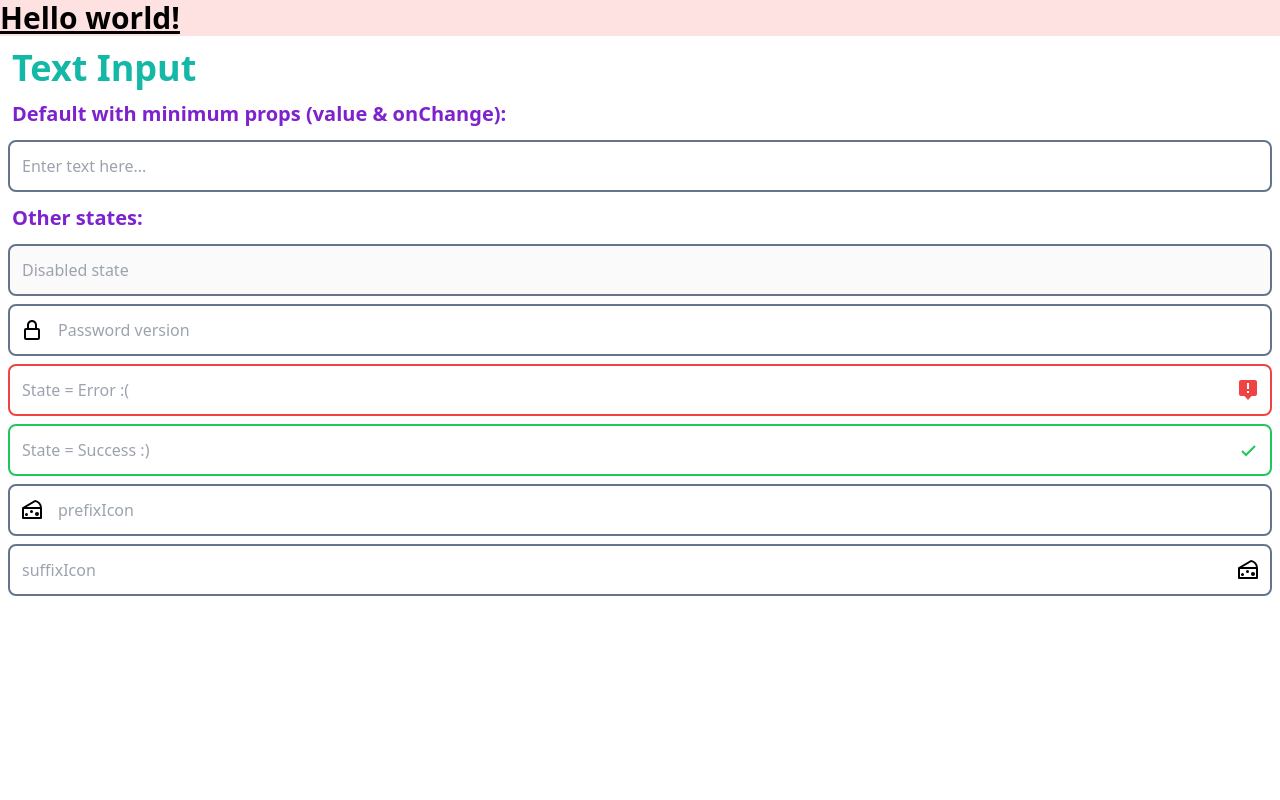
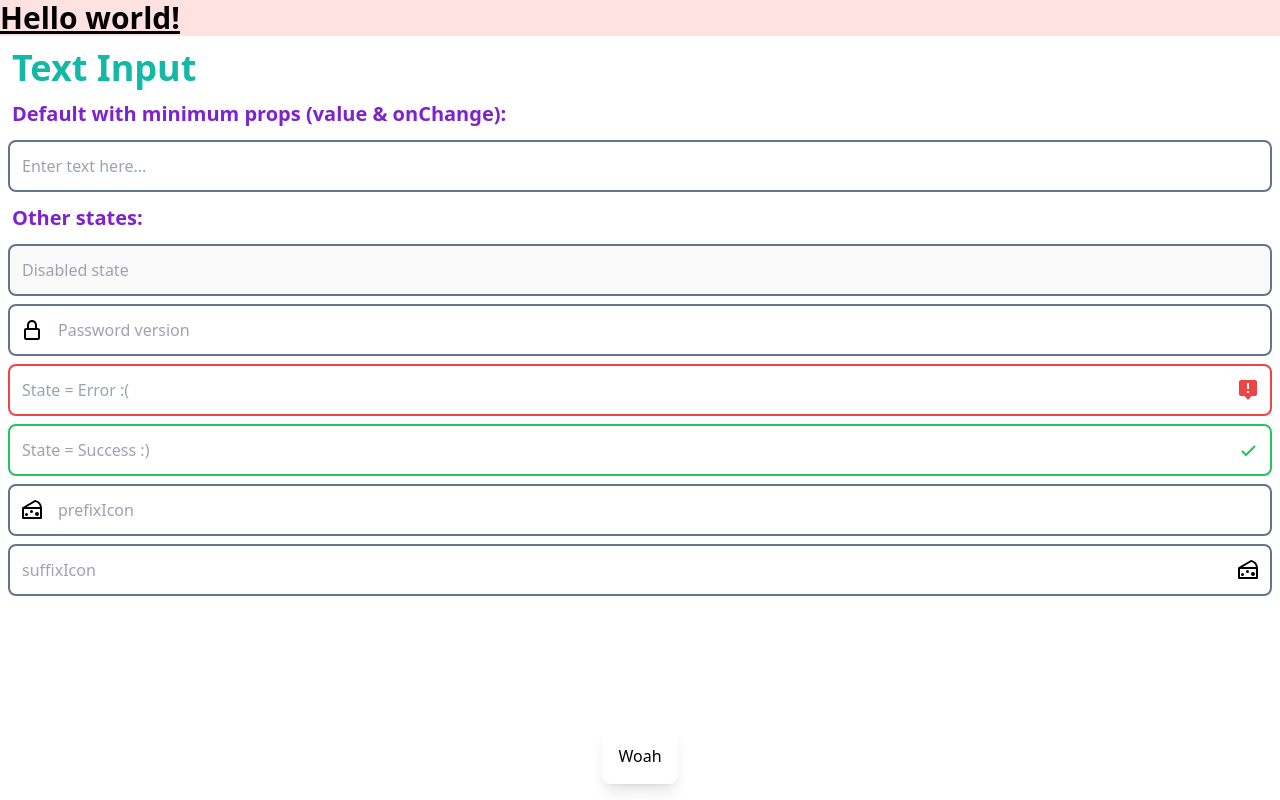
Before and after one commit to fractal-bootcamp/component-library-blders, a React (Vite) app: page / in a window 1280 px wide. Built offline with nearby package versions, Linux system fonts and the light colour scheme.

Commit message:
working build

```diff
--- a/src/LuiExamples.tsx
+++ b/src/LuiExamples.tsx
@@ -1,5 +1,9 @@
 import { useState } from "react";
 import { TextInput } from "./components/TextInput";
+import { Alert } from "./components/Alert";
+
+
+
 
 export const LuiExamples = () => {
 
@@ -41,6 +45,7 @@ export const LuiExamples = () => {
                 <div>
                     <TextInput value={dummyInputText} onChange={setDummyInputText} placeholderText='suffixIcon' suffixIcon={sampleIcon} />
                 </div>
+                <Alert message="Woah" />
             </div>
         </>
     )
--- a/src/components/Alert.tsx
+++ b/src/components/Alert.tsx
@@ -5,18 +5,23 @@ import { fetchIcon } from "../services/fetchIcon";
 import { IconType } from "react-icons";
 
 
-
-
-
-
+type Urgency = "info" | "success" | "warning" | "error"
 
 
 type AlertInputProps = {
     message: string;
-    urgency?: "info" | "success" | "warning" | "error";
+    urgency?: Urgency;
     multiMessage?: "stack" | "queue"
     fromTop?: boolean;
     duration?: number;
+}
+
+
+const bgColors: Record<Urgency, string> = {
+    info: "bg-blue-300",
+    success: "bg-green-300",
+    warning: "bg-yellow-300",
+    error: "bg-red-300"
 }
 
 
@@ -29,10 +34,8 @@ type AlertInputProps = {
 - Display options for multiple notifications (all at once, queue, etc)
 - Slide-in from the top or bottom on show
 - Slide-out on dismiss
- * @param name
- * @returns
  */
-export const TextInput = ({
+export const Alert = ({
     message,
     urgency = "info",
     multiMessage = "stack",
@@ -40,25 +43,44 @@ export const TextInput = ({
     duration = 3000
 }: AlertInputProps) => {
 
+    const icon = (() => {
+        switch (urgency) {
+            case "success":
+                return fetchIcon("check");
+            case "warning":
+            case "error":
+                return fetchIcon("error");
+            default:
+                return null;
+        }
+    })();
 
-    let icon = null
 
-    if (urgency === "success") {
-        icon = fetchIcon("check")
-    }
+    const bgColor = bgColors[urgency] || "bg-gray-300";
 
-    if (urgency === "warning") {
-        icon = fetchIcon("error")
-    }
 
-    if (urgency === "error") {
-        icon = fetchIcon("error")
-    }
+
+
+
+
+    const alertClass = `
+        fixed
+        bottom-4
+        left-1/2
+        transform
+        -translate-x-1/2
+        bg-white
+        text-black
+        p-4
+        rounded-lg
+        shadow-lg
+        ${bgColor}
+    `;
 
 
     return (
         <>
-            <div>
+            <div className={alertClass}>
                 {message}
             </div>
         </>
--- a/src/services/fetchIcon.ts
+++ b/src/services/fetchIcon.ts
@@ -21,6 +21,7 @@ export const iconOptions = [
   "reddit",
   "error",
   "check",
+  "warning",
 ] as const;
 
 export type IconOption = (typeof iconOptions)[number];
@@ -38,6 +39,7 @@ export const fetchIcon = (name: IconOption | undefined): IconType | null => {
     reddit: BiLogoReddit,
     error: BiSolidMessageAltError,
     check: BiCheck,
+    warning: BiSolidMessageAltError,
   };
 
   return icons[name as IconOption] || null;
```
